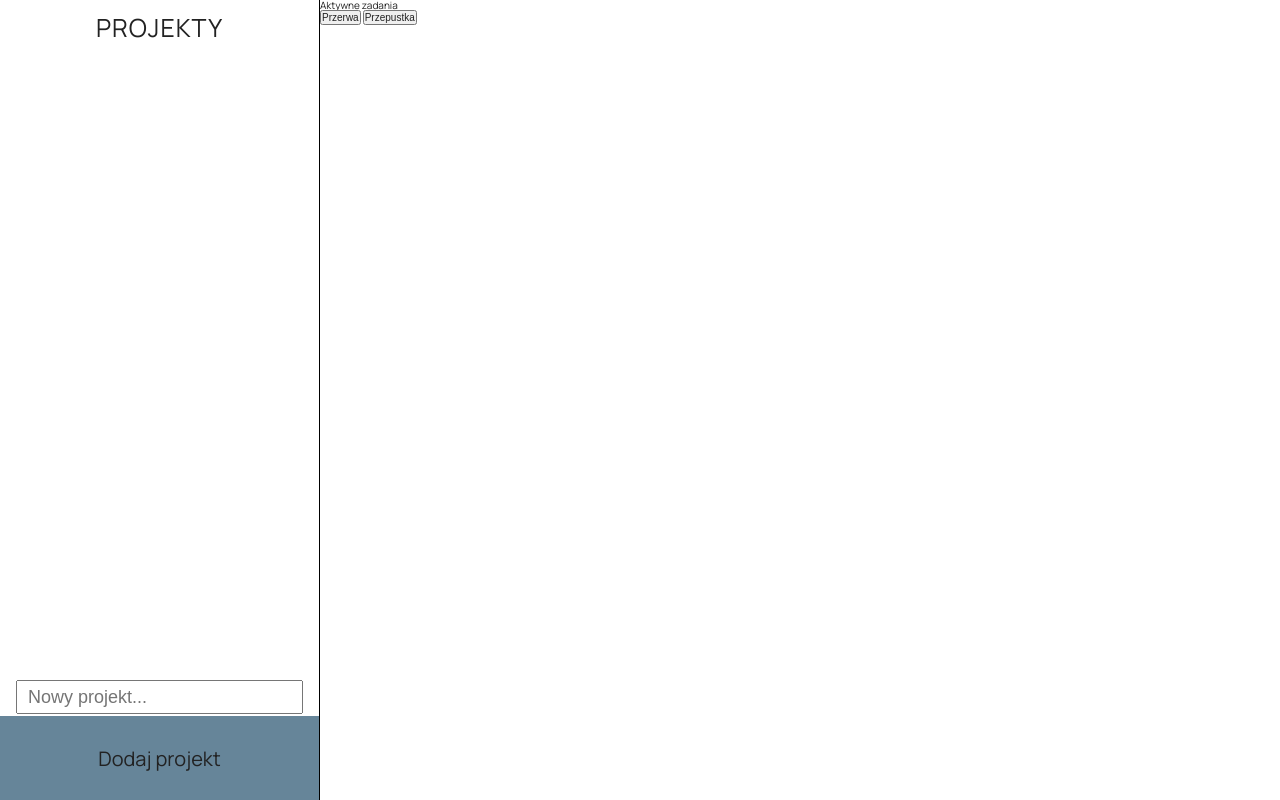
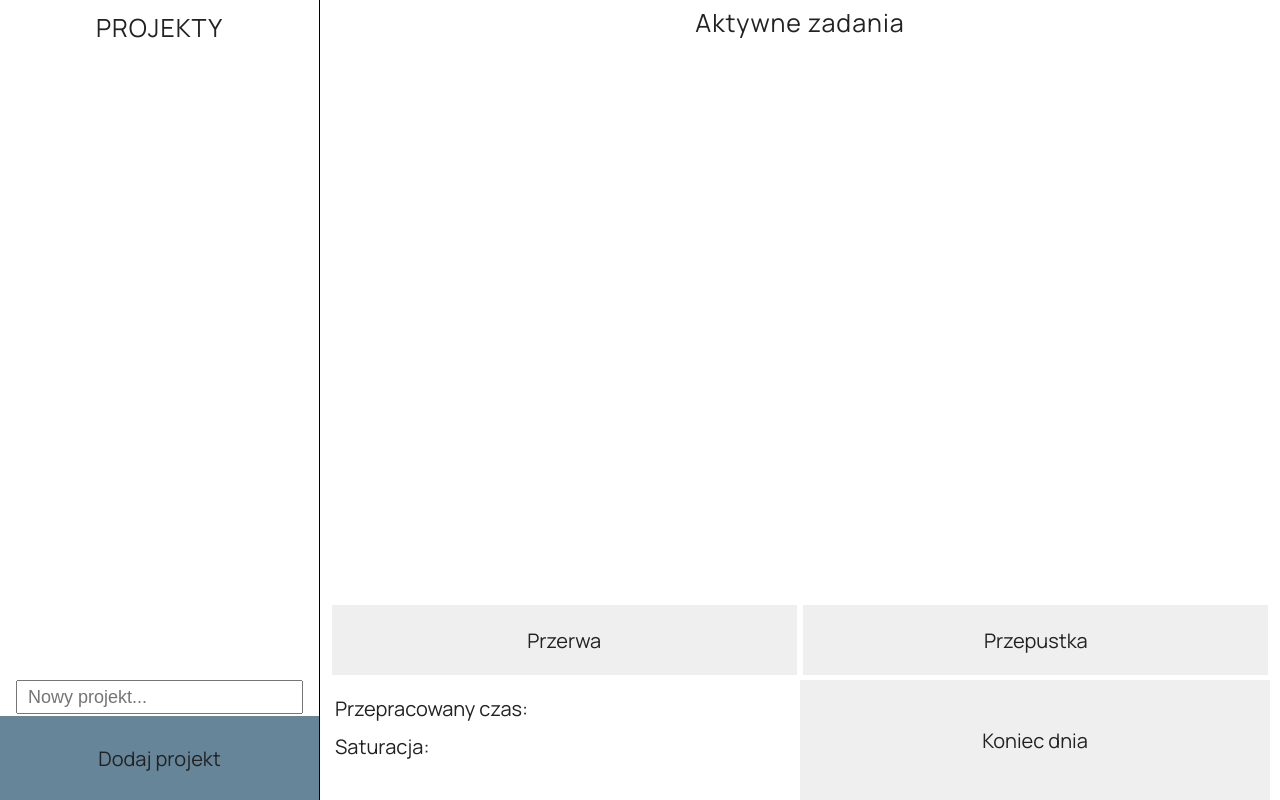
Before and after one commit to mtkuchta/workTimeCounter, a website built with webpack: page src/templates/template.html in a window 1280 px wide. Built offline with nearby package versions, Linux system fonts and the light colour scheme.

Commit message:
start build styles of active tasks and fix overflow project and task title bug

```diff
--- a/src/components/projects-menu.js
+++ b/src/components/projects-menu.js
@@ -89,7 +89,6 @@
         localStorage.setItem('projects', JSON.stringify(this.projects));
         this.populateProjects(this.projects, this.projectsList)
 
-
     }
 
     populateTasks(projects=[]){
--- a/src/sass/_active-tasks.scss
+++ b/src/sass/_active-tasks.scss
@@ -1,4 +1,55 @@
 .active-tasks {
-    width: 65%;
+    width: 75%;
     min-height: 100vh;
+    display: flex;
+    flex-direction: column;
+
+
+    &__title {
+        width: 100%;
+        text-align: center;
+        font-size: 2.5rem;
+        letter-spacing: 1px;
+        margin: 10px 0;
+    }
+
+    &__tasks {
+        width: 100%;
+        min-height: 40%;
+        flex-grow: 1;
+    }
+
+    &__buttons {
+        width: 100%;
+        height: 10%;
+        display: flex;
+        justify-content: space-evenly;
+        padding: 5px;
+    }
+
+    &__summary {
+        width: 100%;
+        height: 15%;
+        display: flex;
+        flex-wrap: wrap;
+    }
+
+    &__statistics {
+        height: 80%;
+        width: 50%;
+        display: flex;
+        flex-direction: column;
+        justify-content: space-evenly;
+        font-size: 2rem;
+        padding: 0 15px;
+    }
 }
+
+button {
+    width: calc(50% - 10px);
+    margin: 0;
+    border: none;
+    font-size: 2rem;
+    font-family: $font-family;
+    padding: 5px;
+}
--- a/src/sass/_project.scss
+++ b/src/sass/_project.scss
@@ -22,6 +22,8 @@
         line-height: 3rem;
         font-size: 1.8rem;
         padding-left: 10px;
+        width: 85%;
+        overflow-wrap: break-word;
     }
 
     .expand {
@@ -39,7 +41,6 @@
     }
 
     &__task-list {
-        // display: none;
         width: 100%;
         font-size: 1.5rem;
         margin: 15px 0;
@@ -53,6 +54,12 @@
         background-color: lighten($project-color, 30%);
         margin: 5px;
         padding: 8px;
+    }
+
+    &__task-title {
+        width: 80%;
+        overflow-wrap: break-word;
+        // height: 100px;
     }
 
     .add {
--- a/src/templates/template.html
+++ b/src/templates/template.html
@@ -27,13 +27,22 @@
 
     <main class="active-tasks">
       <h1 class="active-tasks__title">Aktywne zadania</h1>
-      <section class="active-task__tasks">
+      <section class="active-tasks__tasks">
       </section>
 
+      <div class="active-tasks__buttons">
+        <button class="active-tasks__break button">Przerwa</button>
+        <button class="active-tasks__pass button">Przepustka</button>
+      </div>
+
+
      <section class="active-tasks__summary">
-       <button class="active-tasks__break">Przerwa</button>
-       <button class="active-tasks__pass">Przepustka</button>
-       <div class="active-tasks__statistics"></div>
+
+       <div class="active-tasks__statistics">
+        <h2 class="active-tasks__work-time">Przepracowany czas:</h2>
+        <h2 class="active-tasks__saturation">Saturacja:</h2>
+       </div>
+       <button class="active-tasks__day-end">Koniec dnia</button>
      </section>
     </main>
   </div>
```
